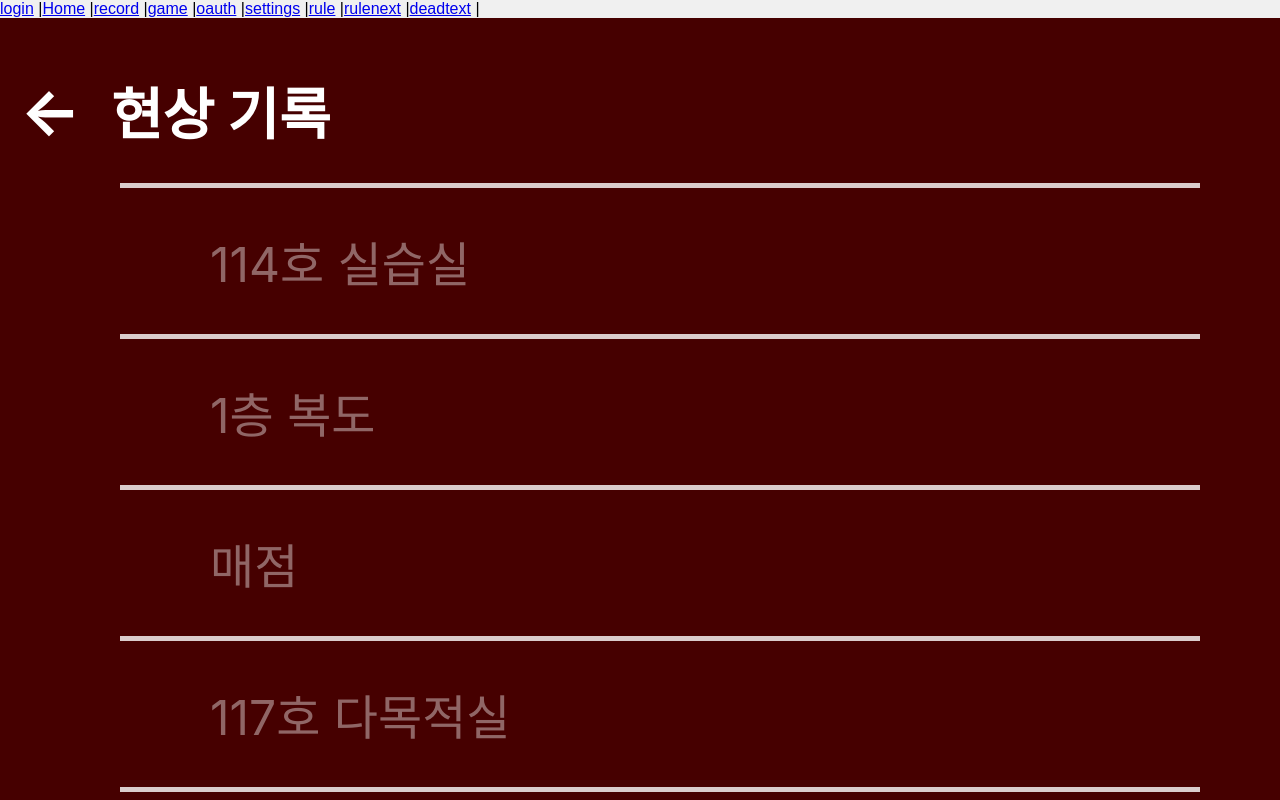
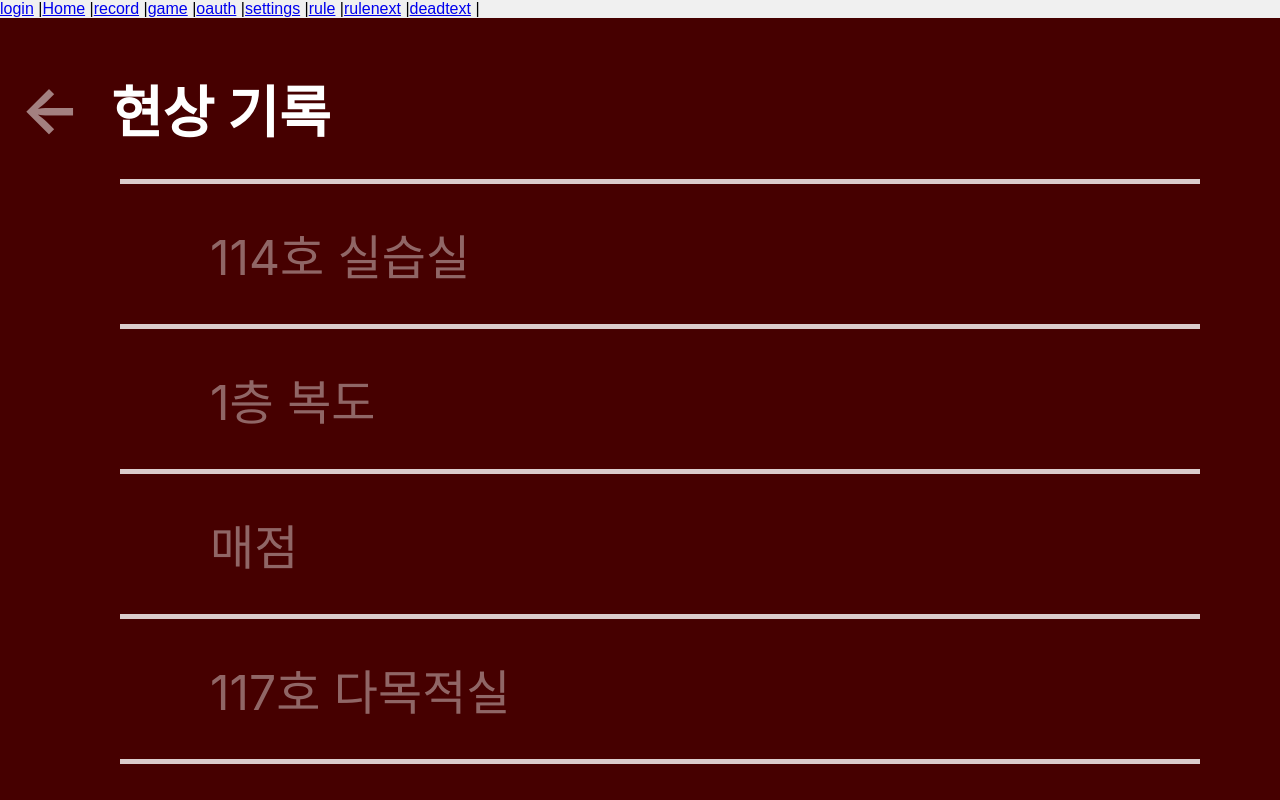
Before and after one commit to aNomar1y/aNoma1y_frontend, a React app: page /record in a window 1280 px wide. Built offline with nearby package versions, Linux system fonts and the light colour scheme.

Commit message:
backbutton

```diff
--- a/src/pages/MainPage.css
+++ b/src/pages/MainPage.css
@@ -32,7 +32,7 @@
 /* 로그아웃 이미지 */
 .logout-image {
   position: absolute; /* 절대 위치 설정 */
-  bottom: 10px; /* 하단에서 10px 간격 */
+  bottom: 33px; /* 하단에서 33px 간격 */
   right: 10px; /* 오른쪽에서 10px 간격 */
   width: 50px; /* 로그아웃 이미지 크기 */
   cursor: pointer; /* 클릭 가능한 커서 */
@@ -46,7 +46,7 @@
 /* 회원탈퇴 이미지 */
 .delete-image {
   position: absolute; /* 절대 위치 설정 */
-  bottom: 30px; /* 하단에서 10px 간격 */
+  bottom: 10px; /* 하단에서 10px 간격 */
   right: 10px; /* 오른쪽에서 10px 간격 */
   width: 50px; /* 회원탈퇴 이미지 크기 */
   cursor: pointer; /* 클릭 가능한 커서 */
--- a/src/pages/RecordPage.css
+++ b/src/pages/RecordPage.css
@@ -12,15 +12,24 @@
 .header {
     display: flex;
     align-items: center;
-    margin-top: 32px;
-    margin-bottom: 32px;
+    margin-top: 30px;
+    margin-bottom: 30px;
   }
 
   .back-button {
     font-size: 4rem; /* 화살표 크기 */
     cursor: pointer;
     margin-right: 30px; /* 화살표와 제목 간격 */
+    opacity: 0.5;
+    color: white; /* 기본 색상 */
+    transition: opacity 0.4s ease; /* 글자색 변경 애니메이션 */
   }
+
+  .back-button:hover {
+    opacity: 0.9; /* 호버 시 투명도 제거 */
+    color: white; /* 기본 색상 */
+}
+
 
   .header-title {
     font-size: 3.5rem; /* "현상 기록" 글자 크기 */
@@ -39,7 +48,7 @@
   /* 리스트 아이템 스타일 */
   .record-item {
     border-top: 5px solid white; /* 상단 경계선 */
-    padding: 38px 90px; /* 아이템 간격 */
+    padding: 35px 90px; /* 아이템 간격 */
     opacity: 0.8;
     font-size: 3rem; /* 글자 크기 */
     margin: 0 60px; /* 양옆 여백 설정 */
--- a/src/pages/RecordPage.js
+++ b/src/pages/RecordPage.js
@@ -52,7 +52,7 @@ const RecordPage = () => {
 
 export default RecordPage;
 
-{
+
   /* <ul className="record-list">
         {records.map((record, index) => (
           <li
@@ -64,4 +64,3 @@ export default RecordPage;
           </li>
         ))}
       </ul> */
-}
```
